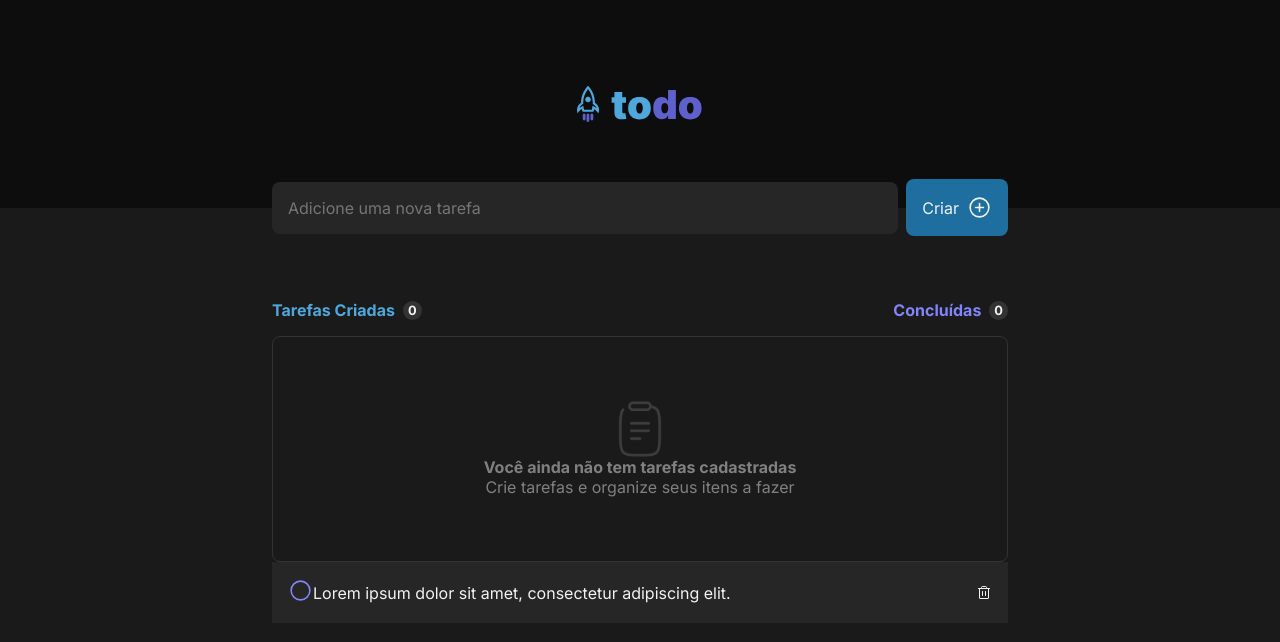
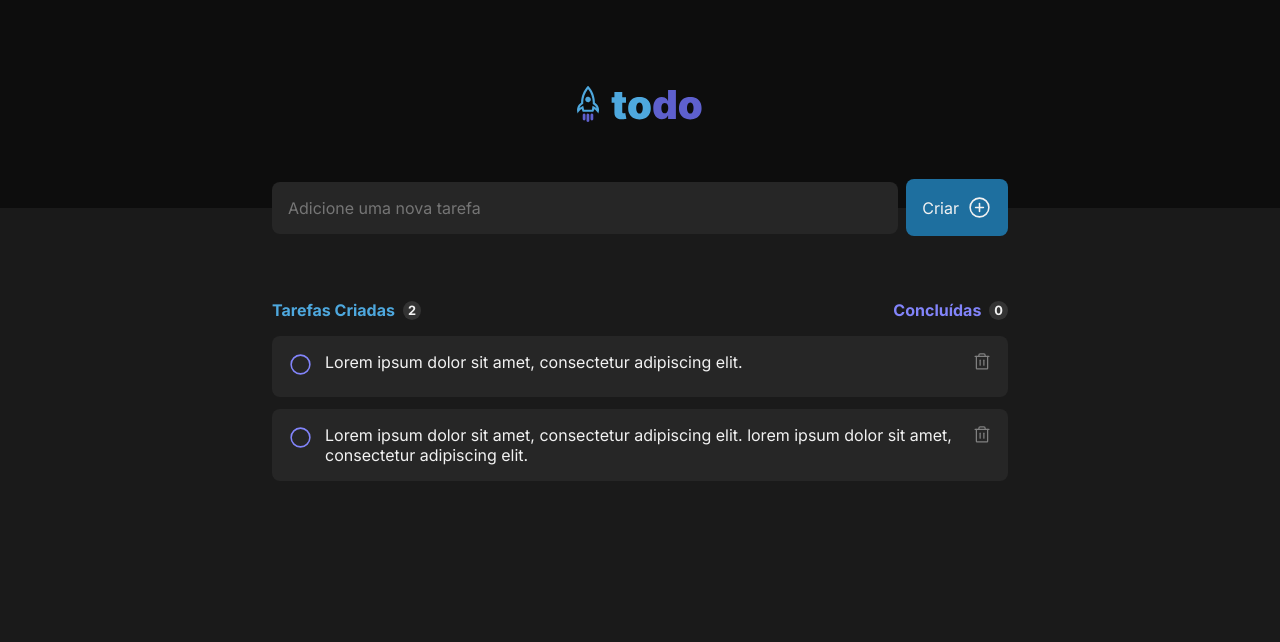
Before and after one commit to LucasFlaquer/to-do-challenge, a React (Vite) app: page / in a window 1280 px wide. Shown: the top 642 px of the page. Built offline with nearby package versions, Linux system fonts and the light colour scheme.

Commit message:
trash style

```diff
--- a/src/components/TaskItem.module.scss
+++ b/src/components/TaskItem.module.scss
@@ -3,7 +3,10 @@
   padding: 1rem;
   background-color: var(--gray-500);
   color: var(--gray-100);
-  align-items: center;
+  align-items: flex-start;
+  gap: 0.75rem;
+  border-radius: 8px;
+
 
   &Btn {
     background: transparent;
@@ -37,4 +40,8 @@
   p {
     flex: 1;
   }
+
+  &+.task {
+    margin-top: 0.75rem;
+  }
 }
--- a/src/components/TaskItem.tsx
+++ b/src/components/TaskItem.tsx
@@ -22,7 +22,7 @@ export function TaskItem({ task }: Props) {
         }
       </button>
       <p>{task.description}</p>
-      <Trash />
+      <Trash size={20} color='#808080' />
     </li>
   )
 }
--- a/src/components/TasksList.tsx
+++ b/src/components/TasksList.tsx
@@ -2,28 +2,37 @@ import { EmptyTasks } from './EmptyTasks';
 import styles from './TasksList.module.scss'
 import { TaskItem } from './TaskItem';
 
-export function TasksList() {
-  const task = {
+const tasks = [
+  {
     id: 1,
     description: 'Lorem ipsum dolor sit amet, consectetur adipiscing elit.',
     finished: false
-  }
+  },
+  {
+    id: 2,
+    description: 'Lorem ipsum dolor sit amet, consectetur adipiscing elit. lorem ipsum dolor sit amet, consectetur adipiscing elit.',
+    finished: false
+  },
+]
+export function TasksList() {
+  const finishedTasks = tasks.filter(task => task.finished)
   return (
     <>
       <header className={styles.tasksHeader}>
         <p className={styles.createdTasks}>
           <strong>Tarefas Criadas</strong>
-          <span>0</span>
+          <span>{tasks.length}</span>
         </p>
         <p className={styles.finishedTasks}>
           <strong>Concluídas</strong>
-          <span>0</span>
+          <span>{finishedTasks.length}</span>
         </p>
       </header>
-      <EmptyTasks />
-      <ul className={styles.tasks}>
-        <TaskItem task={task} />
-      </ul>
+      {tasks.length === 0 ? <EmptyTasks /> : (
+        <ul className={styles.tasks}>
+          {tasks.map(task => (<TaskItem key={task.id} task={task} />))}
+        </ul>
+      )}
     </>
   )
 }
```
